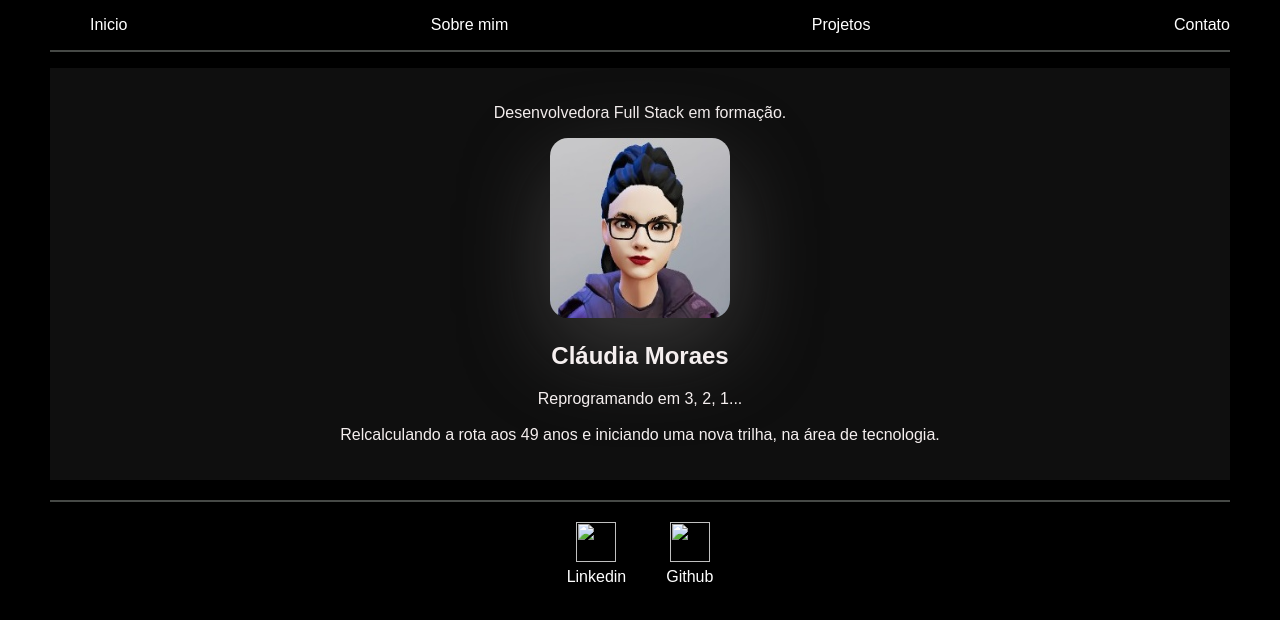
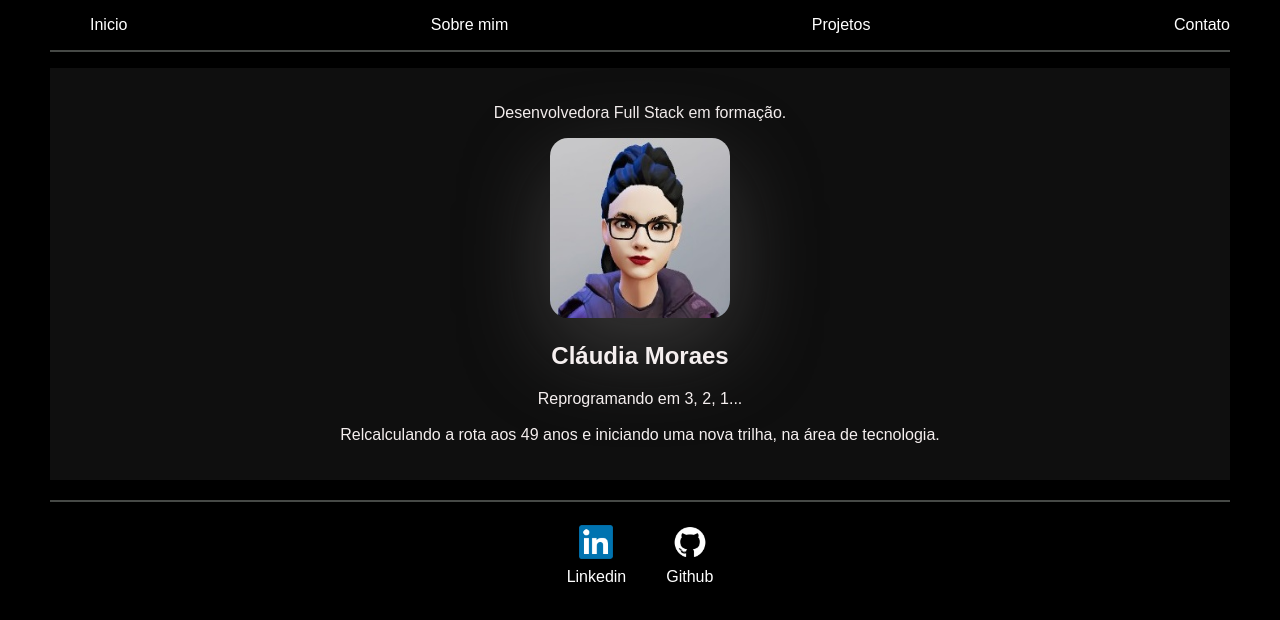
Before and after one commit to Claudia-Moraes/Portifolio, a plain HTML site: page index.html in a window 1280 px wide. Drawn offline with Linux system fonts and the light colour scheme; the site is published under a folder, as on GitHub Pages, so addresses that start at the root find nothing.

Commit message:
Update index.html

```diff
--- a/index.html
+++ b/index.html
@@ -43,11 +43,11 @@
         <footer>
 
             <a href="#" target="_blank" rel="noopener noreferrer">
-                <img src="/img/linkedin-logo.png"></img>
+                <img src="./img/linkedin-logo.png"></img>
                 <p>Linkedin</p>
             </a>
             <a href="https://github.com/Claudia-Moraes" target="_blank" rel="noopener noreferrer">
-                <img src="/img/github-logo.png"></img>
+                <img src="./img/github-logo.png"></img>
                 <p>Github</p>
             </a>
 
```
